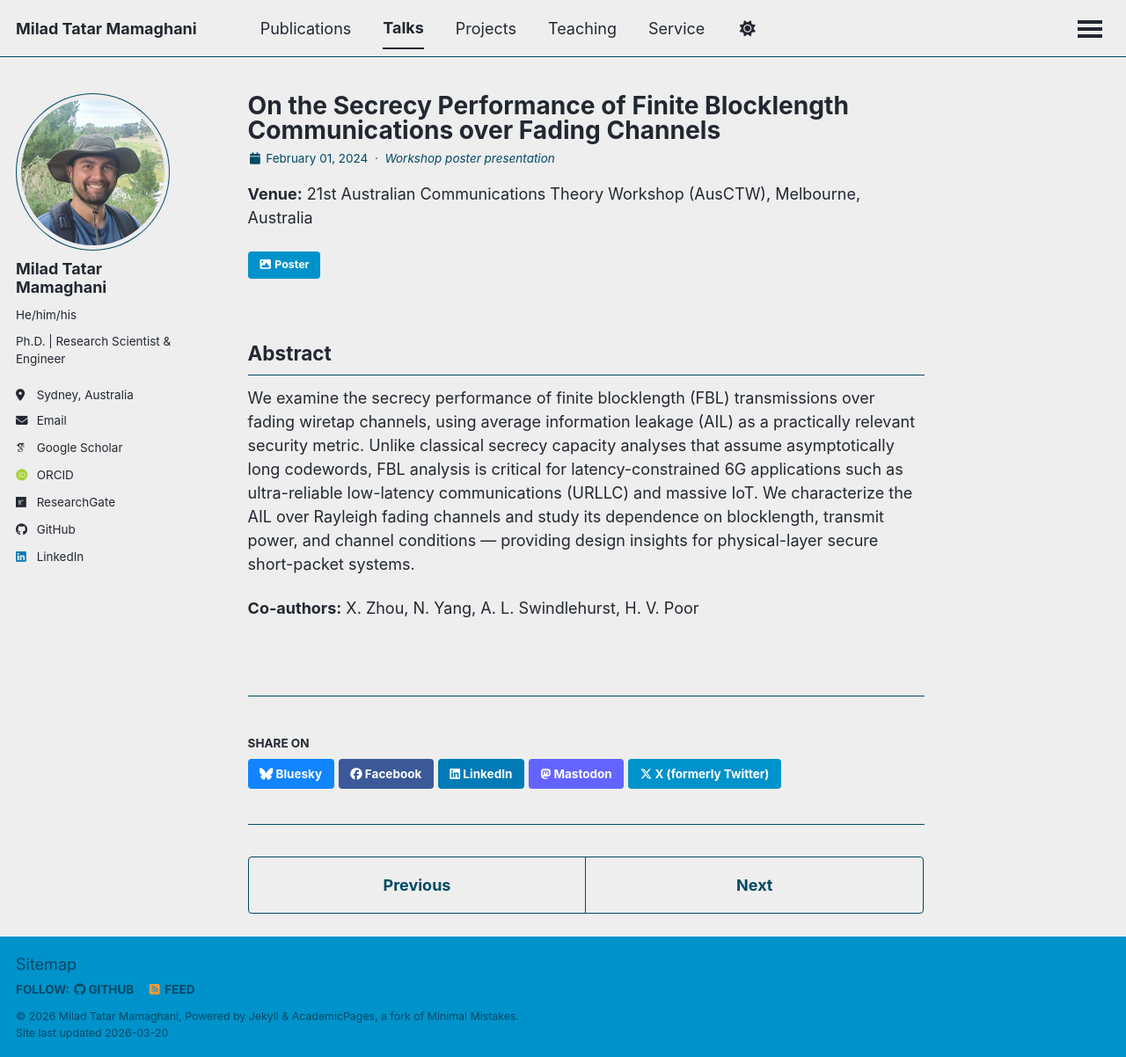
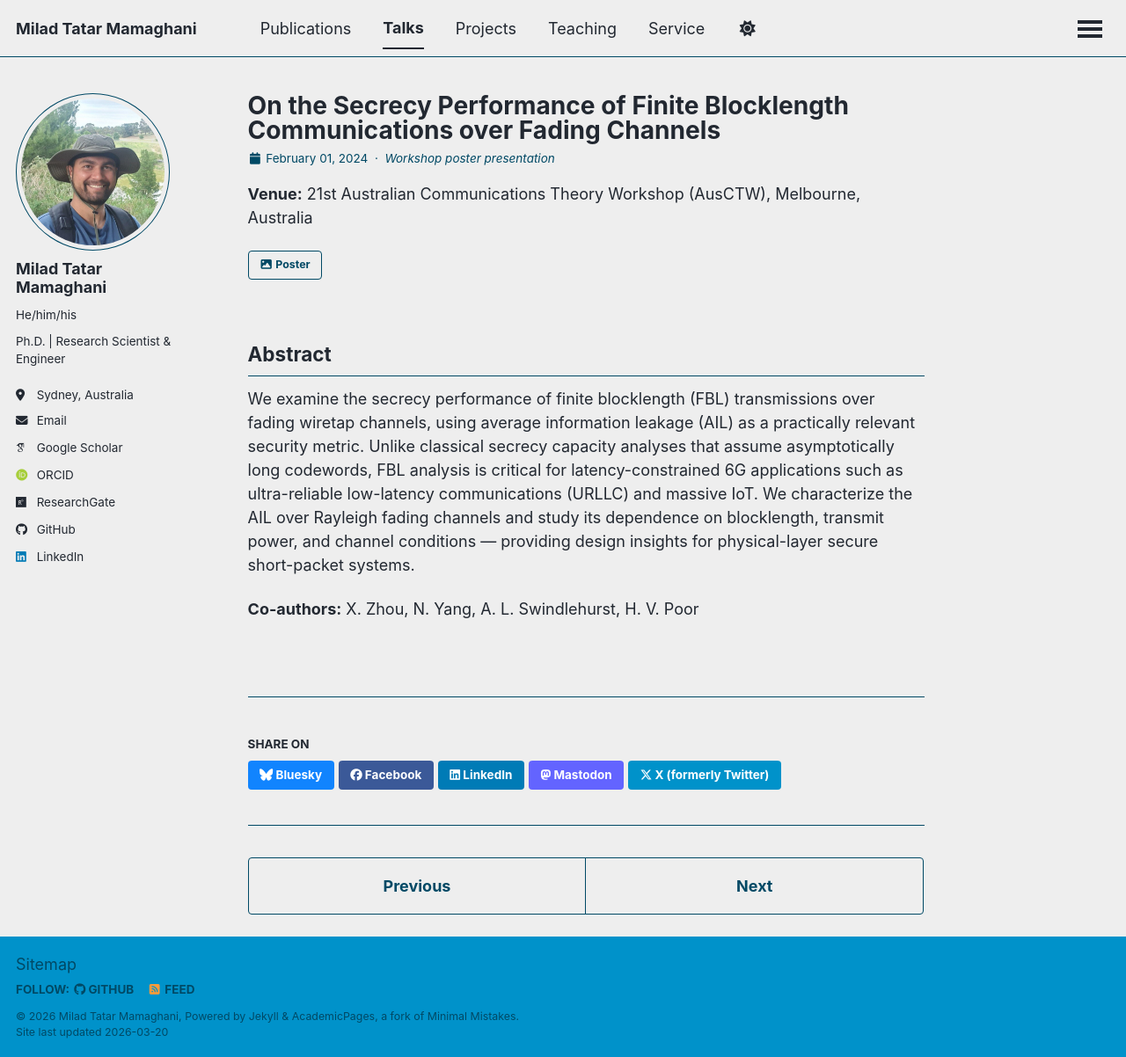
Before and after one commit to miladtm94/miladtm94.github.io, a Jekyll site: the page built from _talks/2024-02-01-ausctw-fbl-fading.md, in a window 1280 px wide and 1202 px high. Shown: the whole window at 88% size. Built offline with Jekyll 4.4.1, drawn with Linux system fonts in a browser that asks for light colours; some web fonts are replaced; a script that is not in the unit is left out.

Commit message:
Make Slides/Poster buttons consistent with other link buttons (btn--inverse)

```diff
--- a/_includes/archive-single-talk.html
+++ b/_includes/archive-single-talk.html
@@ -33,8 +33,8 @@
       {% if post.doiurl %}<a href="{{ post.doiurl }}" target="_blank" class="btn btn--inverse btn--small"><i class="fas fa-fw fa-link" aria-hidden="true"></i>&nbsp;DOI</a>{% endif %}
       {% if post.paperurl %}<a href="{{ post.paperurl }}" target="_blank" class="btn btn--inverse btn--small"><i class="fas fa-fw fa-file-pdf" aria-hidden="true"></i>&nbsp;PDF</a>{% endif %}
       {% if post.arxivurl %}<a href="{{ post.arxivurl }}" target="_blank" class="btn btn--inverse btn--small"><i class="fas fa-fw fa-file-alt" aria-hidden="true"></i>&nbsp;arXiv</a>{% endif %}
-      {% if post.slidesurl %}<a href="{{ post.slidesurl }}" target="_blank" class="btn btn--primary btn--small"><i class="fas fa-fw fa-chalkboard-teacher" aria-hidden="true"></i>&nbsp;Slides</a>{% endif %}
-      {% if post.posterurl %}<a href="{{ post.posterurl }}" target="_blank" class="btn btn--primary btn--small"><i class="fas fa-fw fa-image" aria-hidden="true"></i>&nbsp;Poster</a>{% endif %}
+      {% if post.slidesurl %}<a href="{{ post.slidesurl }}" target="_blank" class="btn btn--inverse btn--small"><i class="fas fa-fw fa-chalkboard-teacher" aria-hidden="true"></i>&nbsp;Slides</a>{% endif %}
+      {% if post.posterurl %}<a href="{{ post.posterurl }}" target="_blank" class="btn btn--inverse btn--small"><i class="fas fa-fw fa-image" aria-hidden="true"></i>&nbsp;Poster</a>{% endif %}
     </p>
 
   </article>
--- a/_includes/archive-single.html
+++ b/_includes/archive-single.html
@@ -67,7 +67,7 @@
         {% if post.paperurl %}<a href="{{ post.paperurl }}" target="_blank" class="btn btn--inverse btn--small"><i class="fas fa-fw fa-file-pdf" aria-hidden="true"></i>&nbsp;PDF</a>{% endif %}
         {% if post.arxivurl %}<a href="{{ post.arxivurl }}" target="_blank" class="btn btn--inverse btn--small"><i class="fas fa-fw fa-file-alt" aria-hidden="true"></i>&nbsp;arXiv</a>{% endif %}
         {% if post.codeurl %}<a href="{{ post.codeurl }}" target="_blank" class="btn btn--inverse btn--small"><i class="fab fa-fw fa-github" aria-hidden="true"></i>&nbsp;Code</a>{% endif %}
-        {% if post.slidesurl %}<a href="{{ post.slidesurl }}" target="_blank" class="btn btn--primary btn--small"><i class="fas fa-fw fa-chalkboard-teacher" aria-hidden="true"></i>&nbsp;Slides</a>{% endif %}
+        {% if post.slidesurl %}<a href="{{ post.slidesurl }}" target="_blank" class="btn btn--inverse btn--small"><i class="fas fa-fw fa-chalkboard-teacher" aria-hidden="true"></i>&nbsp;Slides</a>{% endif %}
       </p>
     {% endif %}
 
--- a/_layouts/single.html
+++ b/_layouts/single.html
@@ -53,8 +53,8 @@ layout: default
             {% if page.paperurl %}<a href="{{ page.paperurl }}" target="_blank" class="btn btn--inverse btn--small"><i class="fas fa-fw fa-file-pdf"></i>&nbsp;PDF</a>{% endif %}
             {% if page.arxivurl %}<a href="{{ page.arxivurl }}" target="_blank" class="btn btn--inverse btn--small"><i class="fas fa-fw fa-file-alt"></i>&nbsp;arXiv</a>{% endif %}
             {% if page.codeurl %}<a href="{{ page.codeurl }}" target="_blank" class="btn btn--inverse btn--small"><i class="fab fa-fw fa-github"></i>&nbsp;Code</a>{% endif %}
-            {% if page.slidesurl %}<a href="{{ page.slidesurl }}" target="_blank" class="btn btn--primary btn--small"><i class="fas fa-fw fa-chalkboard-teacher"></i>&nbsp;Slides</a>{% endif %}
-            {% if page.posterurl %}<a href="{{ page.posterurl }}" target="_blank" class="btn btn--primary btn--small"><i class="fas fa-fw fa-image"></i>&nbsp;Poster</a>{% endif %}
+            {% if page.slidesurl %}<a href="{{ page.slidesurl }}" target="_blank" class="btn btn--inverse btn--small"><i class="fas fa-fw fa-chalkboard-teacher"></i>&nbsp;Slides</a>{% endif %}
+            {% if page.posterurl %}<a href="{{ page.posterurl }}" target="_blank" class="btn btn--inverse btn--small"><i class="fas fa-fw fa-image"></i>&nbsp;Poster</a>{% endif %}
           </p>
         {% endif %}
         {% if page.citation %}
--- a/_layouts/talk.html
+++ b/_layouts/talk.html
@@ -36,8 +36,8 @@ layout: default
           {% if page.doiurl %}<a href="{{ page.doiurl }}" target="_blank" class="btn btn--inverse btn--small"><i class="fas fa-fw fa-link"></i>&nbsp;DOI</a>{% endif %}
           {% if page.paperurl %}<a href="{{ page.paperurl }}" target="_blank" class="btn btn--inverse btn--small"><i class="fas fa-fw fa-file-pdf"></i>&nbsp;PDF</a>{% endif %}
           {% if page.arxivurl %}<a href="{{ page.arxivurl }}" target="_blank" class="btn btn--inverse btn--small"><i class="fas fa-fw fa-file-alt"></i>&nbsp;arXiv</a>{% endif %}
-          {% if page.slidesurl %}<a href="{{ page.slidesurl }}" target="_blank" class="btn btn--primary btn--small"><i class="fas fa-fw fa-chalkboard-teacher"></i>&nbsp;Slides</a>{% endif %}
-          {% if page.posterurl %}<a href="{{ page.posterurl }}" target="_blank" class="btn btn--primary btn--small"><i class="fas fa-fw fa-image"></i>&nbsp;Poster</a>{% endif %}
+          {% if page.slidesurl %}<a href="{{ page.slidesurl }}" target="_blank" class="btn btn--inverse btn--small"><i class="fas fa-fw fa-chalkboard-teacher"></i>&nbsp;Slides</a>{% endif %}
+          {% if page.posterurl %}<a href="{{ page.posterurl }}" target="_blank" class="btn btn--inverse btn--small"><i class="fas fa-fw fa-image"></i>&nbsp;Poster</a>{% endif %}
         </p>
       </header>
 
```
